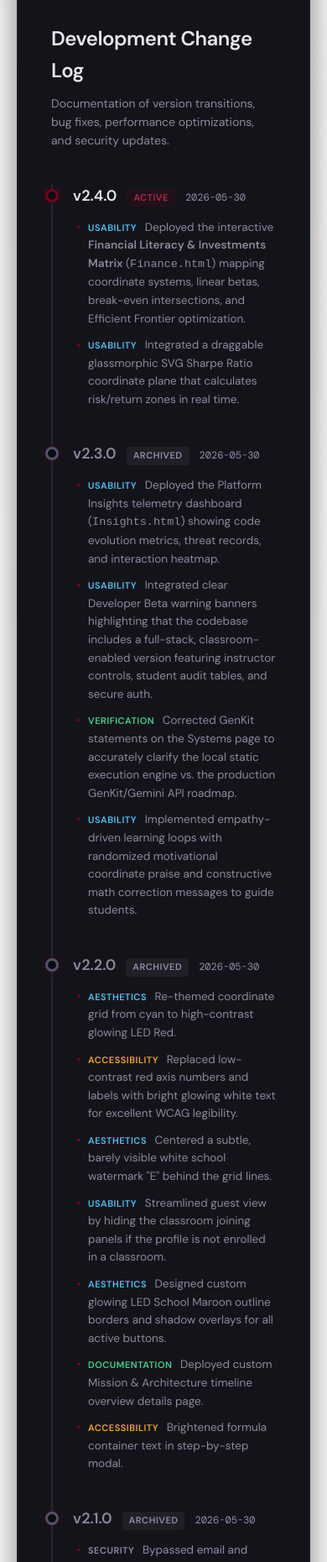
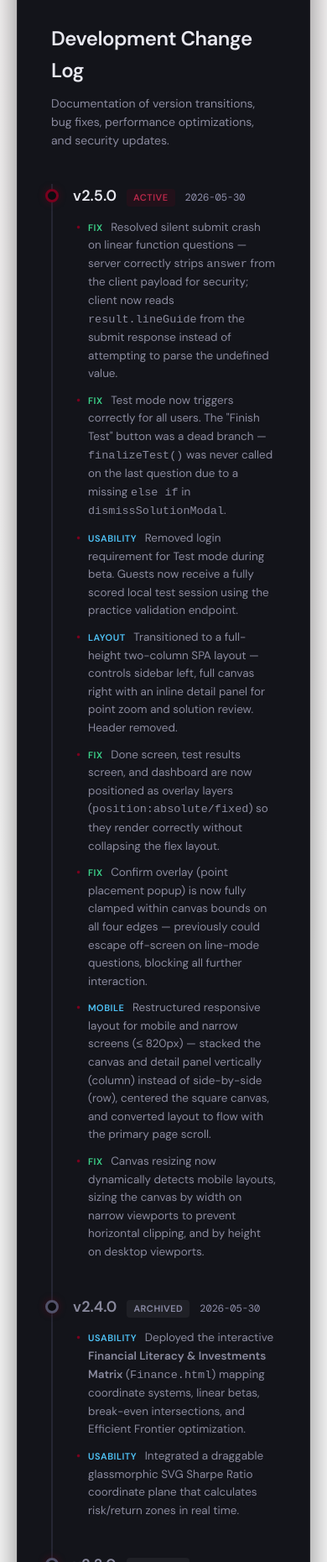
Before and after one commit to FuturisticLab/graphit, a website: page docs/Changelog.html in a window 390 px wide. Shown: the part 140-2000 px from the top of the page at 84% size. Drawn offline with nearby package versions, Linux system fonts and the light colour scheme.

Commit message:
fix: implement premium responsive layout and canvas visibility for mobile screens

```diff
--- a/docs/Changelog.html
+++ b/docs/Changelog.html
@@ -202,17 +202,53 @@
         <p class="intro">Documentation of version transitions, bug fixes, performance optimizations, and security updates.</p>
 
         <div class="timeline">
-            <!-- V2.4.0 -->
+            <!-- V2.5.0 -->
             <div class="version-block">
                 <div class="dot"></div>
                 <div class="version-title">
-                    <span class="v-num">v2.4.0</span>
+                    <span class="v-num">v2.5.0</span>
                     <span class="tag">Active</span>
                     <span class="v-date">2026-05-30</span>
                 </div>
                 <ul class="item-list">
                     <li class="item-row">
-                        <span class="item-type usability">Usability</span> Deployed the interactive <strong>Financial Literacy & Investments Matrix</strong> (<code>Finance.html</code>) mapping coordinate systems, linear betas, break-even intersections, and Efficient Frontier optimization.
+                        <span class="item-type quality">Fix</span> Resolved silent submit crash on linear function questions — server correctly strips <code>answer</code> from the client payload for security; client now reads <code>result.lineGuide</code> from the submit response instead of attempting to parse the undefined value.
+                    </li>
+                    <li class="item-row">
+                        <span class="item-type quality">Fix</span> Test mode now triggers correctly for all users. The "Finish Test" button was a dead branch — <code>finalizeTest()</code> was never called on the last question due to a missing <code>else if</code> in <code>dismissSolutionModal</code>.
+                    </li>
+                    <li class="item-row">
+                        <span class="item-type usability">Usability</span> Removed login requirement for Test mode during beta. Guests now receive a fully scored local test session using the practice validation endpoint.
+                    </li>
+                    <li class="item-row">
+                        <span class="item-type usability">Layout</span> Transitioned to a full-height two-column SPA layout — controls sidebar left, full canvas right with an inline detail panel for point zoom and solution review. Header removed.
+                    </li>
+                    <li class="item-row">
+                        <span class="item-type quality">Fix</span> Done screen, test results screen, and dashboard are now positioned as overlay layers (<code>position:absolute/fixed</code>) so they render correctly without collapsing the flex layout.
+                    </li>
+                    <li class="item-row">
+                        <span class="item-type quality">Fix</span> Confirm overlay (point placement popup) is now fully clamped within canvas bounds on all four edges — previously could escape off-screen on line-mode questions, blocking all further interaction.
+                    </li>
+                    <li class="item-row">
+                        <span class="item-type usability">Mobile</span> Restructured responsive layout for mobile and narrow screens (&le; 820px) — stacked the canvas and detail panel vertically (column) instead of side-by-side (row), centered the square canvas, and converted layout to flow with the primary page scroll.
+                    </li>
+                    <li class="item-row">
+                        <span class="item-type quality">Fix</span> Canvas resizing now dynamically detects mobile layouts, sizing the canvas by width on narrow viewports to prevent horizontal clipping, and by height on desktop viewports.
+                    </li>
+                </ul>
+            </div>
+
+            <!-- V2.4.0 -->
+            <div class="version-block">
+                <div class="dot" style="border-color: #52526A;"></div>
+                <div class="version-title">
+                    <span class="v-num" style="color: var(--tx2);">v2.4.0</span>
+                    <span class="tag" style="background: rgba(255,255,255,0.05); color: var(--tx3);">Archived</span>
+                    <span class="v-date">2026-05-30</span>
+                </div>
+                <ul class="item-list">
+                    <li class="item-row">
+                        <span class="item-type usability">Usability</span> Deployed the interactive <strong>Financial Literacy &amp; Investments Matrix</strong> (<code>Finance.html</code>) mapping coordinate systems, linear betas, break-even intersections, and Efficient Frontier optimization.
                     </li>
                     <li class="item-row">
                         <span class="item-type usability">Usability</span> Integrated a draggable glassmorphic SVG Sharpe Ratio coordinate plane that calculates risk/return zones in real time.
--- a/docs/app.css
+++ b/docs/app.css
@@ -94,6 +94,10 @@ html,body{height:100%;background:var(--bg);color:var(--tx);font-family:var(--fn)
 @media(max-width:820px){
   .app-body{flex-direction:column;overflow-y:auto;}
   .left-col{width:100%;height:auto;border-right:none;border-bottom:1px solid var(--b1);overflow-y:visible;}
+  .cv-panel{height:auto;overflow:visible;}
+  .cv-body{flex-direction:column;height:auto;overflow:visible;}
+  .cv-wrap{margin:0 auto;}
+  .detail-panel{border-left:none;border-top:1px solid var(--b1);height:auto;min-height:auto;width:100%;overflow-y:visible;}
 }
 
 .prog-bar{display:flex;gap:4px;}
```
Also changed, not shown: docs/app.js (+12 -3 lines).
